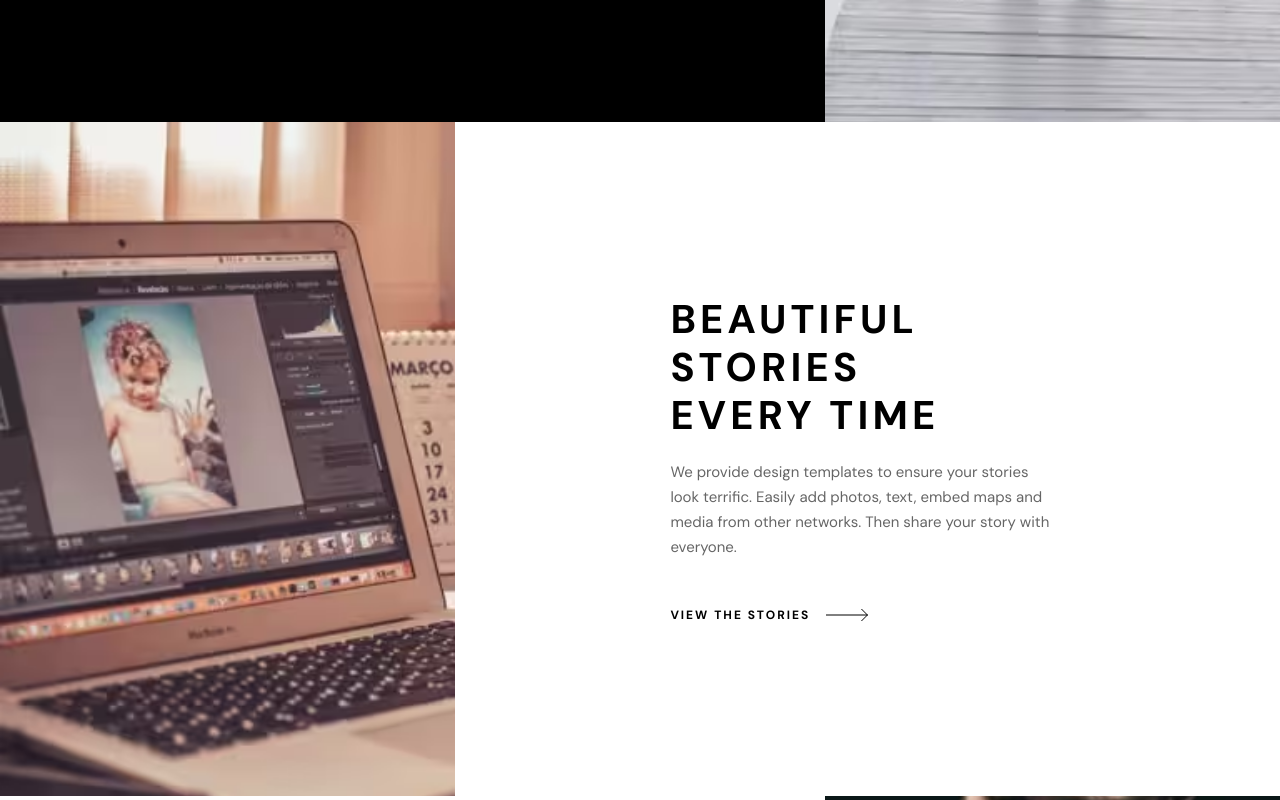
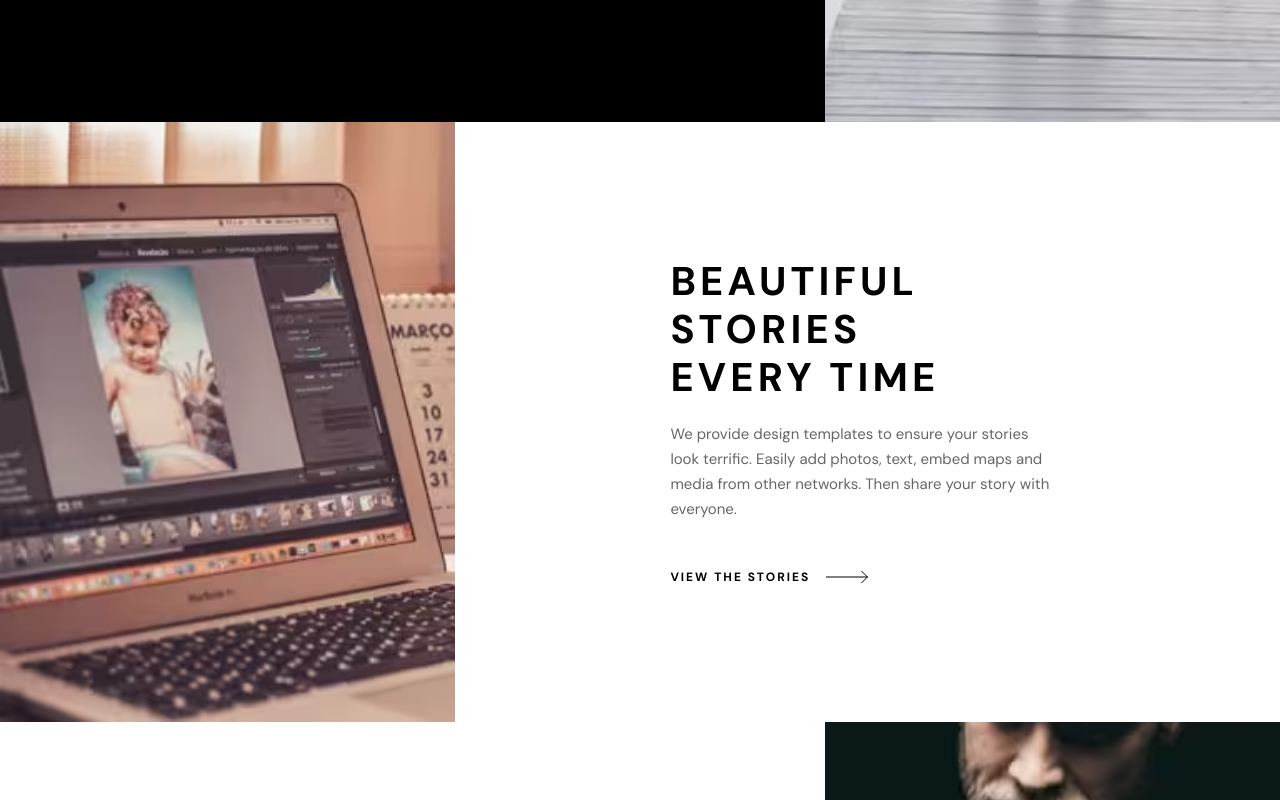
Before and after one commit to Akherousin/Photosnap, a React (Vite) app: page / in a window 1280 px wide. Shown: the part 600-1400 px from the top of the page. Built offline with nearby package versions, Linux system fonts and the light colour scheme.

Commit message:
update Section

```diff
--- a/src/components/Section/Section.scss
+++ b/src/components/Section/Section.scss
@@ -20,9 +20,15 @@
 
   &--light {
     background-color: var(--color-white);
+    min-height: 600px;
 
     & :is(h1, h2, p) {
       color: var(--color-black);
+    }
+
+    .section__content {
+      padding-block: 0;
+      align-self: center;
     }
 
     @media screen and (max-width: 40.465rem) {
```
